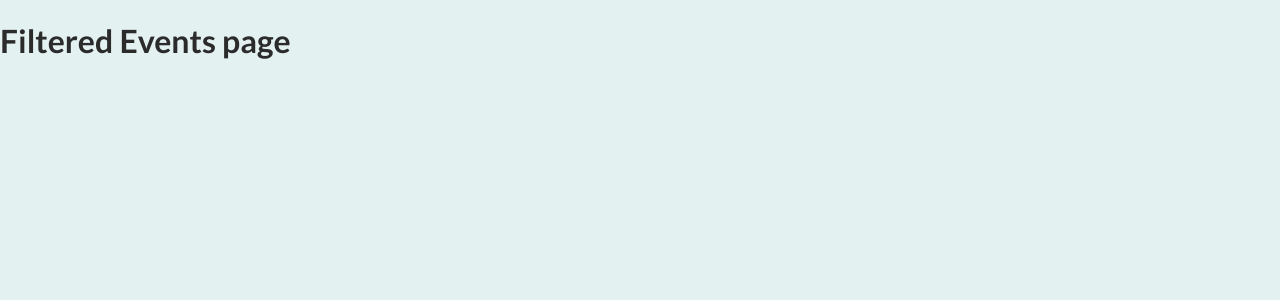
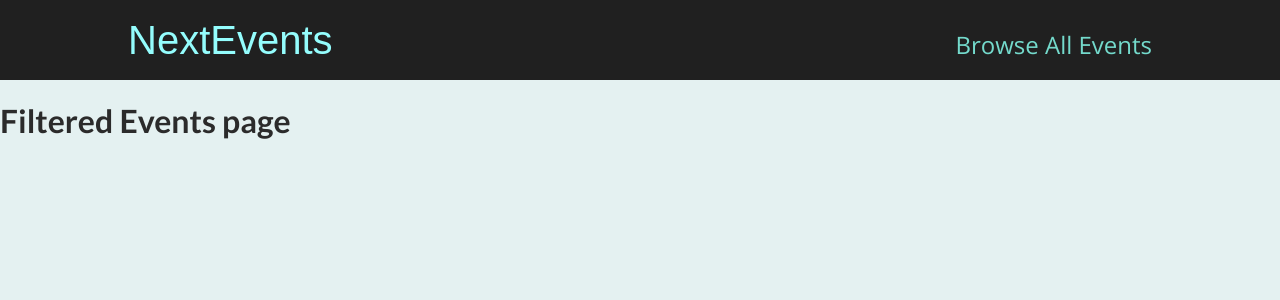
Before and after one commit to apipkurniawan/next-routing-app, a Next.js app: page /events/e2 in a window 1280 px wide. Shown: the top 300 px of the page. Built offline with nearby package versions, Linux system fonts and the light colour scheme.

Commit message:
create header

```diff
--- /dev/null
+++ b/components/layout/layout.js
@@ -0,0 +1,13 @@
+import { Fragment } from "react";
+import MainHeader from "./main-header";
+
+function Layout(props) {
+  return (
+    <Fragment>
+      <MainHeader />
+      <main>{props.children}</main>
+    </Fragment>
+  );
+}
+
+export default Layout;
--- /dev/null
+++ b/components/layout/main-header.js
@@ -0,0 +1,21 @@
+import Link from "next/link";
+import classes from "./main-header.module.css";
+
+function MainHeader() {
+  return (
+    <header className={classes.header}>
+      <div className={classes.logo}>
+        <Link href="/">NextEvents</Link>
+      </div>
+      <nav className={classes.navigation}>
+        <ul>
+          <li>
+            <Link href="/events">Browse All Events</Link>
+          </li>
+        </ul>
+      </nav>
+    </header>
+  );
+}
+
+export default MainHeader;
--- /dev/null
+++ b/components/layout/main-header.module.css
@@ -0,0 +1,41 @@
+.header {
+  width: 100%;
+  display: flex;
+  justify-content: space-between;
+  align-items: baseline;
+  padding: 1rem 10%;
+  height: 5rem;
+  background-color: #202020;
+}
+
+.logo {
+  font-size: 1.5rem;
+  color: white;
+  font-family: "Fira", sans-serif;
+  height: 100%;
+  display: flex;
+  justify-content: center;
+  align-items: center;
+  color: #94fdfd;
+}
+
+.logo a {
+  text-decoration: none;
+  color: #94fdfd;
+}
+
+.navigation a {
+  text-decoration: none;
+  color: #74dacc;
+  font-size: 1rem;
+}
+
+@media (min-width: 768px) {
+  .logo {
+    font-size: 2.5rem;
+  }
+
+  .navigation a {
+    font-size: 1.5rem;
+  }
+}
--- a/pages/_app.js
+++ b/pages/_app.js
@@ -1,7 +1,12 @@
-import '../styles/globals.css'
+import Layout from "../components/layout/layout";
+import "../styles/globals.css";
 
 function MyApp({ Component, pageProps }) {
-  return <Component {...pageProps} />
+  return (
+    <Layout>
+      <Component {...pageProps} />
+    </Layout>
+  );
 }
 
-export default MyApp
+export default MyApp;
```
